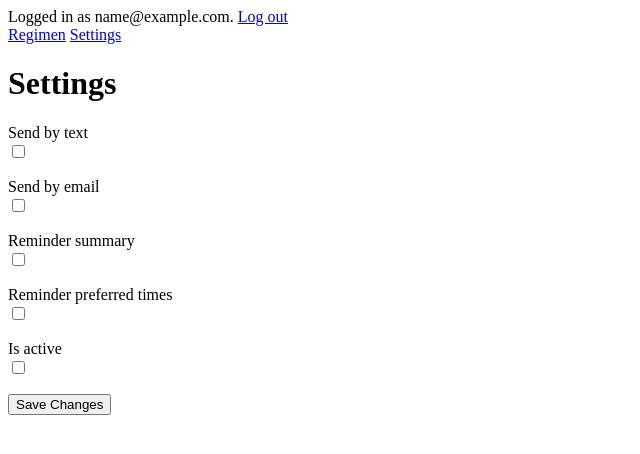
After one commit to ycheng06/Remindavax, a Rails app: page /settings in a window 1280 px wide. The commit adds this page. Shown: the top 454 px of the page, without its empty margins (0-640 px from the left). Run offline with Rails 7, Linux system fonts and the light colour scheme; the visitor is signed in with stand-in values (Sample User, id 1); data comes from the database, SQL or seed files in the repository; style sheets or scripts are compiled from the project's sources; parts of the project's set-up code (start-up, migrations or seed data) failed here and were passed over; some libraries are stand-ins or nearby versions.

Commit message:
set up preliminary settings page
settings are, as you can see, not done.

```diff
--- /dev/null
+++ b/Remindavax/app/controllers/settings_controller.rb
@@ -0,0 +1,27 @@
+class SettingsController < ApplicationController
+
+  def edit
+    @setting = Setting.find_or_create_by_patient_id(current_patient.id,
+                                                    :send_by_text => false,
+                                                    :send_by_email => false,
+                                                    :reminder_summary => false,
+                                                    :reminder_preferred_times => false,
+                                                    :is_active => false)
+  end
+
+  def update
+    @setting = Setting.find_by_patient_id(current_patient.id)
+    if @setting.update_attributes(params[:setting])
+
+      redirect_to settings_path
+      #using redirect_to makes an extra call and
+      #produces extra overhead. We need to change this later.
+      #using this would be better:
+      #render "edit", :flash => "Settings saved!"
+
+    else
+      render "edit", :alert => "Settings failed to save!"
+    end
+  end
+
+end
--- a/Remindavax/app/views/layouts/application.html.erb
+++ b/Remindavax/app/views/layouts/application.html.erb
@@ -12,6 +12,7 @@
 		Logged in as <%= current_patient.email %>.
 		<%= link_to "Log out", log_out_path %><br />
 		<%= link_to "Regimen", drugs_path %>
+		<%= link_to "Settings", settings_path %>
 	<% else %>
 		<%= link_to "Log in", log_in_path %> or
 		<%= link_to "Sign up", sign_up_path %>
--- /dev/null
+++ b/Remindavax/app/views/settings/edit.html.erb
@@ -0,0 +1,38 @@
+<h1> Settings </h1>
+
+<%= form_for @setting do |s| %>
+	<% if @setting.errors.any? %>
+	<div class="error_messages">
+		<h2>Form is invalid</h2>
+		<ul>
+			<% for message in @setting.errors.full_messages %>
+				<li><%= message %></li>
+			<% end %>
+		</ul>
+	</div>
+	<% end %>
+
+	<p>
+		<%= s.label :send_by_text %><br />
+		<%= s.check_box :send_by_text %>
+	</p>
+	<p>
+		<%= s.label :send_by_email %><br />
+		<%= s.check_box :send_by_email %>
+	</p>
+	<p>
+		<%= s.label :reminder_summary %><br />
+		<%= s.check_box :reminder_summary %>
+	</p>
+	<p>
+		<%= s.label :reminder_preferred_times %><br />
+		<%= s.check_box :reminder_preferred_times %>
+	</p>
+	<p>
+		<%= s.label :is_active %><br />
+		<%= s.check_box :is_active %>
+	</p>
+
+	<%= submit_tag "Save Changes", :class => "button"%>
+
+<% end %>
--- a/Remindavax/app/views/settings/settings.html.erb
+++ /dev/null
@@ -1 +0,0 @@
-<h1> Settings </h1>
--- a/Remindavax/config/routes.rb
+++ b/Remindavax/config/routes.rb
@@ -6,8 +6,10 @@ Remindavax::Application.routes.draw do
 	match "log_out" => "sessions#destroy", :as => "log_out"
 	match "log_in" => "sessions#new", :as => "log_in"
 	match "sign_up" => "patients#new", :as => "sign_up"
+	match "settings" => "settings#edit", :as => "settings"
 
 	resources :patients
+	resources :settings
 	resources :sessions
 	resources :drugs
 
--- /dev/null
+++ b/Remindavax/db/migrate/20120727052010_add_patient_id_to_setting.rb
@@ -0,0 +1,6 @@
+class AddPatientIdToSetting < ActiveRecord::Migration
+  def change
+    add_column :settings, :patient_id, :integer
+    add_index :settings, :patient_id
+  end
+end
```
Also changed, not shown: Remindavax/db/schema.rb.
